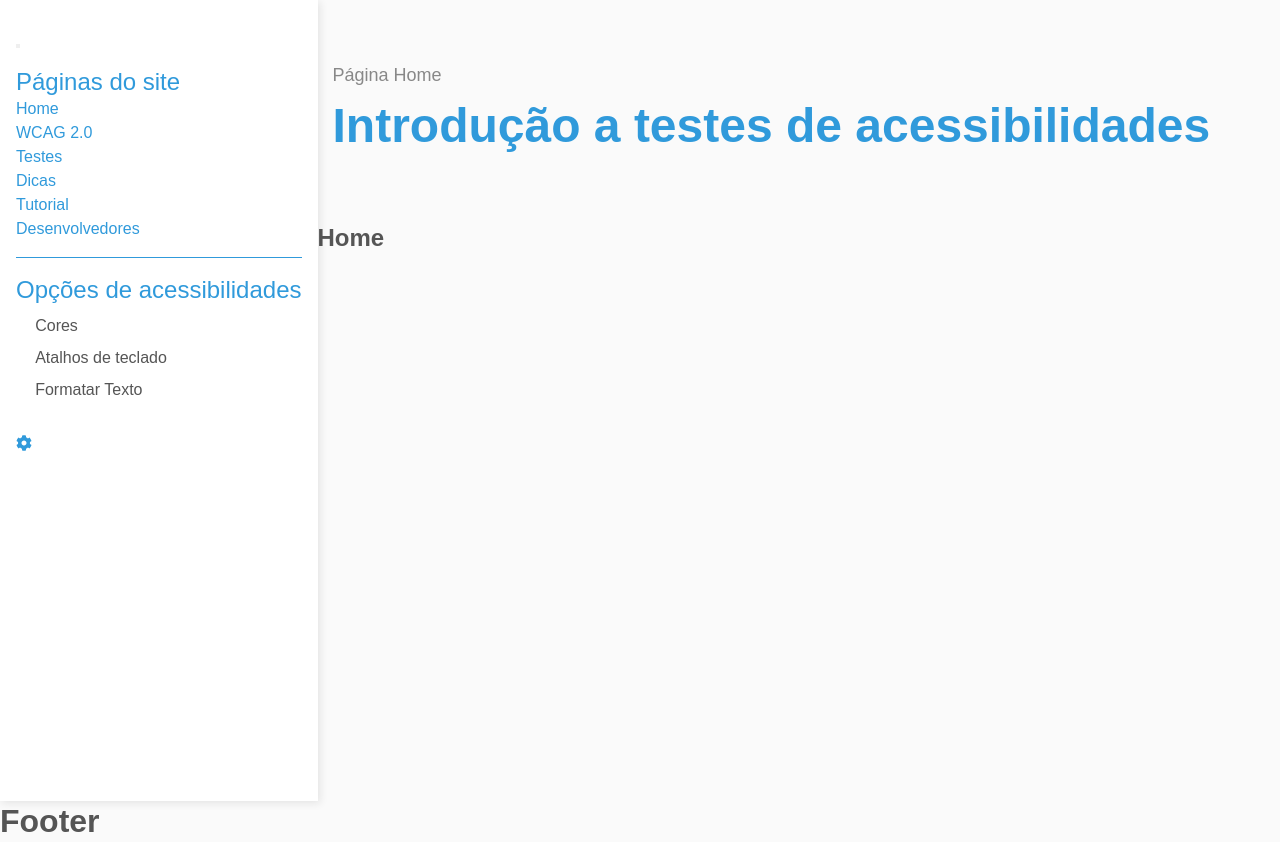
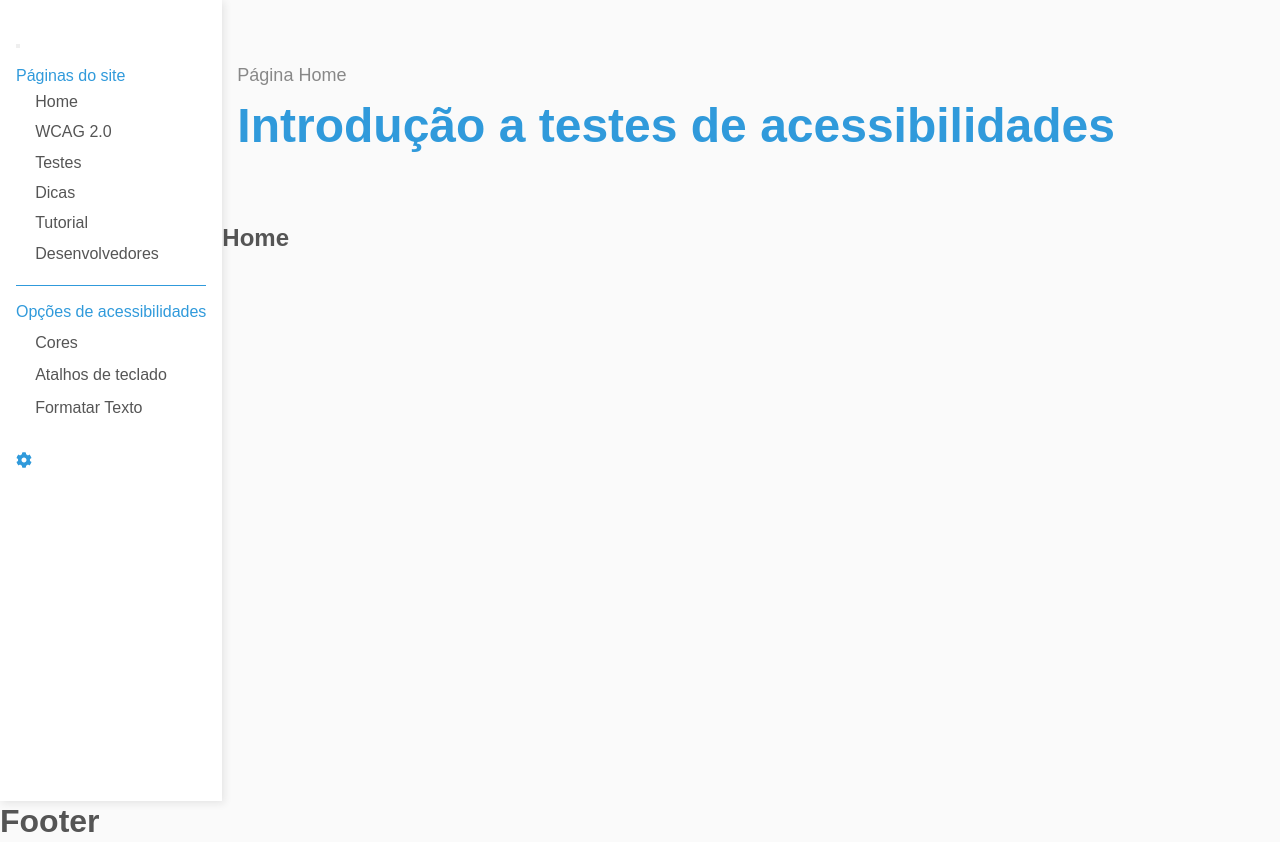
Before and after one commit to Henrique1204/Acessibilidade-SENAI, a React (Create React App) app: page / in a window 1280 px wide. Built offline with nearby package versions, Linux system fonts and the light colour scheme.

Commit message:
Estilizar componente Navegacao

```diff
--- a/src/Componentes/MenuLateral/MenuLateral.module.css
+++ b/src/Componentes/MenuLateral/MenuLateral.module.css
@@ -7,7 +7,7 @@
 }
 
 .MenuLateral h1, h2 {
-    font-size: 1.5rem;
+    font-size: 1rem;
     font-weight: normal;
 }
 
--- a/src/Componentes/Navegacao/Navegacao.js
+++ b/src/Componentes/Navegacao/Navegacao.js
@@ -7,27 +7,27 @@ const Navegacao = () => {
         <nav className={estilos.Navegacao}>
             <ul>
                 <li>
-                    <NavLink to="/">Home</NavLink>
+                    <NavLink to="/" activeClassName={estilos.ativo} end>Home</NavLink>
                 </li>
 
                 <li>
-                    <NavLink to="/regras">WCAG 2.0</NavLink>
+                    <NavLink to="/regras"  activeClassName={estilos.ativo}>WCAG 2.0</NavLink>
                 </li>
 
                 <li>
-                    <NavLink to="/testes">Testes</NavLink>
+                    <NavLink to="/testes"  activeClassName={estilos.ativo}>Testes</NavLink>
                 </li>
 
                 <li>
-                    <NavLink to="/dicas">Dicas</NavLink>
+                    <NavLink to="/dicas"  activeClassName={estilos.ativo}>Dicas</NavLink>
                 </li>
 
                 <li>
-                    <NavLink to="/tutorial">Tutorial</NavLink>
+                    <NavLink to="/tutorial"  activeClassName={estilos.ativo}>Tutorial</NavLink>
                 </li>
 
                 <li>
-                    <NavLink to="/desenvolvedores">Desenvolvedores</NavLink>
+                    <NavLink to="/desenvolvedores"  activeClassName={estilos.ativo}>Desenvolvedores</NavLink>
                 </li>
             </ul>
         </nav>
--- a/src/Componentes/Navegacao/Navegacao.module.css
+++ b/src/Componentes/Navegacao/Navegacao.module.css
@@ -0,0 +1,18 @@
+.Navegacao ul {
+    padding-left: 1rem;
+    color: #555;
+}
+
+.Navegacao a {
+    padding: 0.2rem;
+    display: block;
+    outline: none;
+}
+
+.Navegacao a:hover, .Navegacao .ativo, .Navegacao a:focus {
+    color: var(--corPrincipal);
+}
+
+.Navegacao a:focus {
+    text-decoration: underline;
+}
--- a/src/Componentes/OpcoesAcessibilidade/OpcoesAcessibilidade.module.css
+++ b/src/Componentes/OpcoesAcessibilidade/OpcoesAcessibilidade.module.css
@@ -20,3 +20,7 @@
 .OpcoesAcessibilidade button:hover, .OpcoesAcessibilidade button:focus {
     color: var(--corPrincipal);
 }
+
+.OpcoesAcessibilidade button:focus {
+    text-decoration: underline;
+}
```
